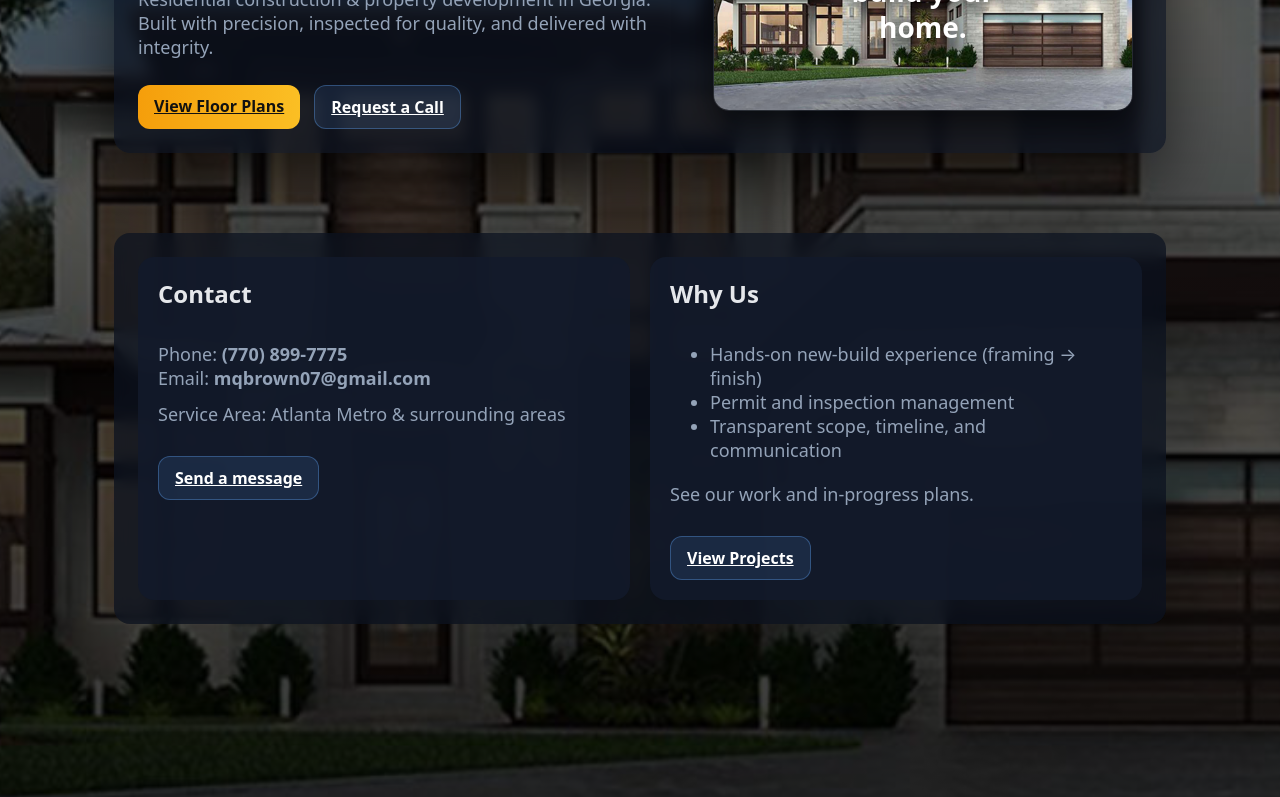
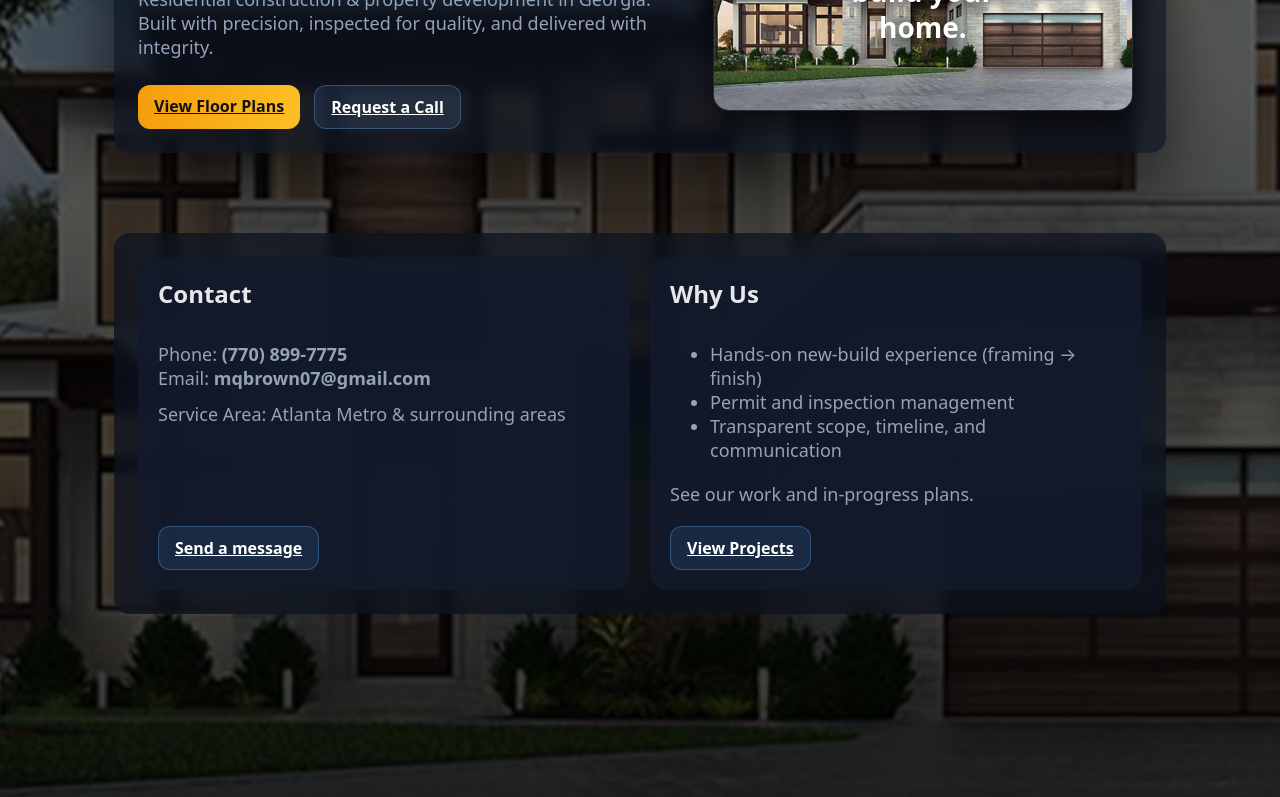
Before and after one commit to MQBrown/MelWebsiteRepo, a React (Vite) app: page / in a window 1280 px wide. Shown: the part 447-1244 px from the top of the page. Built offline with nearby package versions, Linux system fonts and the light colour scheme.

Commit message:
Refactor styles for spacing and button alignment
Adjusted gap property for spacing and modified button margin to auto.

```diff
--- a/src/styles.css
+++ b/src/styles.css
@@ -225,18 +225,18 @@ body{
   background: rgba(18,26,43,0.9);
   border-radius:16px;
   padding:20px;
-
+  gap:12px;   /* adds spacing between text elements */
   display:flex;
   flex-direction:column;
-  gap:12px;
+
+  min-height: 100%;   /* ✅ ensures equal height */
 }
 
 /* ✅ FIXES BUTTON OVERLAP */
 .card .btn{
-  margin-top:10px;
+  margin-top:auto;
   align-self:flex-start;
 }
-
 @media (min-width:900px){
   .card.half{
     grid-column:span 6;
```
